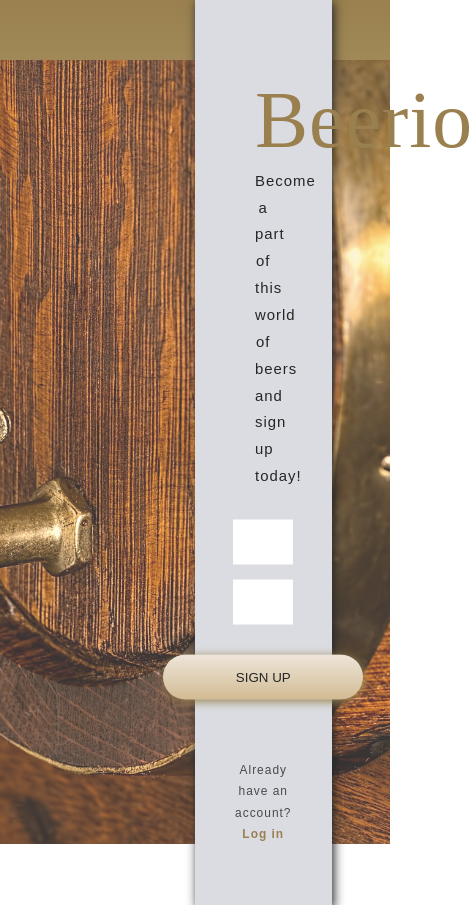
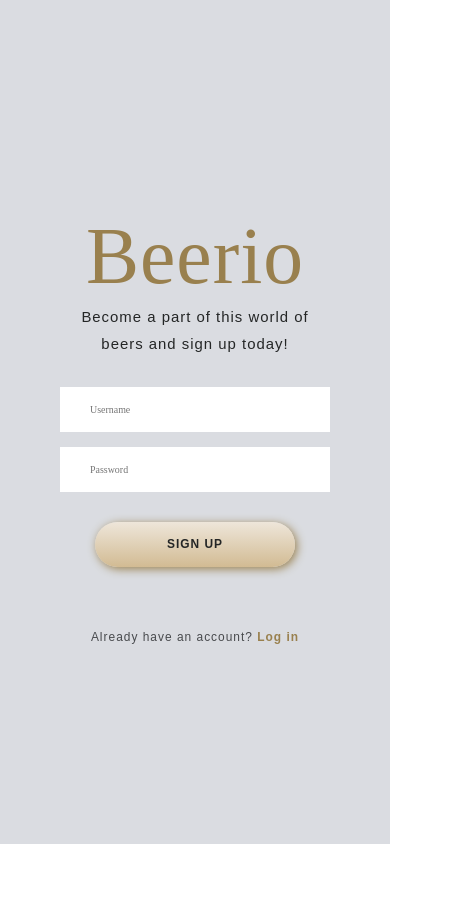
Before and after one commit to Bjornhona/beerio-react-app, a React (Create React App) app: page /signup in a window 390 px wide. Shown: the whole page, 473 px wide, since content can reach past the window. After the commit the page ends 844 px from the top, so only its background shows below. Built offline with nearby package versions, Linux system fonts and the light colour scheme; no server answers.

Commit message:
login and signup made responsive

```diff
--- a/src/App.css
+++ b/src/App.css
@@ -70,6 +70,7 @@
   --width-mobile: 320px;
   --width-ipad: 576px;
   --width-tablet: 768px;
+  --width-ipadpro: 1024px;
   --width-laptop: 1366px;
   --width-desktop: 1920px;
 
@@ -103,7 +104,6 @@
   font-family: Montserrat-Regular;
   padding: 0 30px;
   height: 45px;
-  margin: 0 0 15px 0;
   width: 100%;
 }
 
--- a/src/components/navbar/dropdownItem/DropdownItem.css
+++ b/src/components/navbar/dropdownItem/DropdownItem.css
@@ -4,7 +4,6 @@
   border-radius: var(--border-radius);
   transition: backgroud var(--speed);
   color: var(--text-color);
-  width: calc(var(--nav-size) * 0.9);
   margin: 10px 0;
 }
 
--- a/src/pages/login/Login.css
+++ b/src/pages/login/Login.css
@@ -1,3 +1,52 @@
+.login-div {
+  width: 100vw;
+  height: 100vh;
+  text-align: center;
+  background: linear-gradient( rgba(255, 255, 255, 0.4), rgba(255, 255, 255, 0.4)), url('./bar-2209813_1920.jpg');
+  background-position: center;
+  background-repeat: no-repeat;
+  background-size: cover;
+  display: flex;
+}
+
+.login-box {
+  background-color: var(--text-color);
+  padding: var(--xl);
+  display: flex;
+  flex-direction: column;
+  justify-content: center;
+  width: 100%;
+  height: 100%;
+  box-shadow: 2px 3px 10px var(--bg);
+}
+
+.login-form {
+  display: flex;
+  flex-direction: column;
+  align-items: center;
+  padding-top: var(--m);
+}
+
+.inputs {
+  display: grid;
+  grid-row-gap: var(--s);
+  width: 100%;
+  padding-bottom: var(--m);
+}
+
+/* --- Typhography ---- */
+
+.login-footer {
+  color: var(--bg-accent);
+  padding-top: var(--m);
+}
+
+.signup-text {
+  font-weight: bold;
+  color: var(--medium-brown);
+}
+
+/* --- Alert --- */
 .alert p {
   color: red;
   font-weight: bold;
@@ -8,68 +57,25 @@
   height: var(--m);
 }
 
-.login-div {
-  position: relative;
-  width: 100vw;
-  height: 100vh;
-  text-align: center;
-  background-image: url('./beer-1697302_1920.jpg');
-  background-position: center;
-  background-repeat: no-repeat;
-  background-size: cover;
+/* --- responsive --- */
+
+@media (min-width: 768px) {
+  .login-box {
+    padding: var(--xl);
+    width: 75%;
+    height: auto;
+    margin: auto;
+  }
 }
 
-.light-overlay {
-  position: absolute;
-  left: 0;
-  top: 0;
-  background-color: rgba(255, 255, 255, 0.2);
-  height: 100%;
-  width: 100%;
-  z-index: 1;
+@media (min-width: 1024px) {
+  .login-box {
+    width: 35%;
+  }
 }
 
-.login-box {
-  position: absolute;
-  top: 50%;
-  right: 50%;
-  transform: translate(0, -50%);
-  background-color: var(--text-color);
-  padding: 60px;
-  z-index: 2;
-  display: flex;
-  flex-direction: column;
-  width: 35%;
-  box-shadow: 2px 3px 10px var(--bg);
+@media (min-width: 1920px) {
+  .login-box {
+    width: 35%;
+  }
 }
-
-/* .login-box h1 {
-  line-height: 80%;
-  padding-top: var(--m);
-  padding-bottom: var(--s);
-} */
-
-.login-form {
-  display: flex;
-  flex-direction: column;
-  align-items: center;
-  padding-top: var(--m);
-}
-
-.login-button {
-  /* box-shadow: 2px 2px 10px #99804e;
-  margin: 15px; */
-  padding: var(--s) 0;
-}
-
-/* --- Typhography ---- */
-
-.login-footer {
-  color: var(--bg-accent);
-  padding-top: 30px;
-}
-
-.signup-text {
-  font-weight: bold;
-  color: var(--medium-brown);
-}
--- a/src/pages/login/Login.js
+++ b/src/pages/login/Login.js
@@ -45,14 +45,15 @@
 
   return (
     <div className="login-div">
-      <span className="light-overlay"></span>
       <span className="login-box">
         <h1>Beerio</h1>
         <h6>Welcome back, log in to enter the world of beers!</h6>
         <div className="login-form">
-          <input type="text" name="username" placeholder="Username" value={state.username} onChange={handleChange} />
-          <input type="password" name="password" placeholder="Password" value={state.password} onChange={handleChange} />
-          <Button action={handleFormSubmit} text="Log in" shadow className="login-button"/>
+          <div className="inputs">
+            <input type="text" name="username" placeholder="Username" value={state.username} onChange={handleChange} />
+            <input type="password" name="password" placeholder="Password" value={state.password} onChange={handleChange} />
+          </div>
+          <Button action={handleFormSubmit} text="Log in" shadow/>
           <div className={state.alert ? "alert" : "hiddenAlert"}><p>{state.alert}</p></div>
           <p className="login-footer">Don´t have an account yet?
             <Link to={"/signup"} className="signup-text"> Sign up</Link>
--- a/src/pages/signup/Signup.css
+++ b/src/pages/signup/Signup.css
@@ -1,52 +1,22 @@
-.alert h5 {
-  color: red;
-  font-weight: bold;
-  padding-top: 15px;
-}
-
-.hiddenAlert {
-  height: 40px;
-}
-
 .signup-div {
-  min-height: 100%;
+  width: 100vw;
+  height: 100vh;
   text-align: center;
-}
-
-.signup-background {
-  position: absolute;
-  top: var(--nav-size);
-  left: 0;
-  background-image: url('./beer-barrel-956322_1920.jpg');
-  width: 100%;
-  height: calc(100% - var(--nav-size));
+  background: linear-gradient( rgba(255, 255, 255, 0.4), rgba(255, 255, 255, 0.4)), url('./beer-barrel-956322_1920.jpg');
   background-position: center;
   background-repeat: no-repeat;
   background-size: cover;
-  z-index: -3;
-}
-
-.signup-overlay {
-  position: absolute;
-  left: 0;
-  top: var(--nav-size);
-  background-color: rgba(255, 255, 255, 0.2);
-  min-height: calc(100% - var(--nav-size));
-  width: 100%;
-  z-index: -2;
+  display: flex;
 }
 
 .signup-box {
-  position: absolute;
-  top: calc(50% + var(--nav-size)/2);
-  left: 50%;
-  transform: translate(0, -50%);
   background-color: var(--text-color);
   padding: 60px;
-  z-index: -1;
   display: flex;
   flex-direction: column;
-  width: 35%;
+  justify-content: center;
+  width: 100%;
+  height: 100%;
   box-shadow: 2px 3px 10px var(--bg);
 }
 
@@ -54,22 +24,58 @@
   display: flex;
   flex-direction: column;
   align-items: center;
-  padding-top: 30px;
+  padding-top: var(--m);
 }
 
-.signup-button {
-  box-shadow: 2px 2px 10px #99804e;
-  margin: 15px;
+.inputs {
+  display: grid;
+  grid-row-gap: var(--s);
+  width: 100%;
+  padding-bottom: var(--m);
 }
 
 /* --- Typhography ---- */
 
 .signup-footer {
   color: var(--bg-accent);
-  padding-top: 15px;
+  padding-top: var(--m);
 }
 
 .login-text {
   font-weight: bold;
   color: var(--medium-brown);
 }
+
+/* --- Alert --- */
+.alert h5 {
+  color: red;
+  font-weight: bold;
+  padding-top: var(--xs);
+}
+
+.hiddenAlert {
+  height: var(--m);
+}
+
+/* --- responsive --- */
+
+@media (min-width: 768px) {
+  .signup-box {
+    padding: var(--xl);
+    width: 75%;
+    height: auto;
+    margin: auto;
+  }
+}
+
+@media (min-width: 1024px) {
+  .signup-box {
+    width: 35%;
+  }
+}
+
+@media (min-width: 1920px) {
+  .signup-box {
+    width: 35%;
+  }
+}
--- a/src/pages/signup/Signup.js
+++ b/src/pages/signup/Signup.js
@@ -3,6 +3,7 @@
 import { Link } from 'react-router-dom';
 import auth from '../../lib/auth-service';
 import { withAuth } from '../../lib/authContext';
+import Button from '../../components/button/Button';
 
 const Signup = (props) => {
 
@@ -46,21 +47,27 @@
   const { username, password, alert } = state;
   return (
     <div className="signup-div">
-      <span className="signup-background"></span>
-      <span className="signup-overlay"></span>
+      {/* <span className="signup-background"></span>
+      <span className="signup-overlay"></span> */}
       <span className="signup-box">
           <h1>Beerio</h1>
           <h6>Become a part of this world of beers and sign up today!</h6>
-        <form onSubmit={handleFormSubmit} className="signup-form">
-            <input type="text" name="username" placeholder="Username" value={username} onChange={handleChange} />
-            <input type="password" name="password" placeholder="Password" value={password} onChange={handleChange} />
-            <input type="submit" value="Sign up" className="common-button signup-button" />
+        {/* <form onSubmit={handleFormSubmit} className="signup-form"> */}
+          <div className="signup-form">
+            <div className="inputs">
+              <input type="text" name="username" placeholder="Username" value={username} onChange={handleChange} />
+              <input type="password" name="password" placeholder="Password" value={password} onChange={handleChange} />
+            </div>
+            <Button action={handleFormSubmit} text="Sign up" shadow/>
+
+            {/* <input type="submit" value="Sign up" className="common-button signup-button" /> */}
             {/* { alert ? <div className="alert"><h5>{alert}</h5></div> : null} */}
-            <div className={alert ? "alert" : "hiddenAlert"}><h5>{alert}</h5></div>
+            <div className={alert ? "alert" : "hiddenAlert"}><h5>{state.alert}</h5></div>
             <p className="signup-footer">Already have an account?
               <Link to={"/login"} className="login-text"> Log in</Link>
             </p>
-        </form>
+        {/* </form> */}
+        </div>
       </span>
     </div>
   );
```
Also changed, not shown: src/pages/login/bar-2209813_1920.jpg (added).
